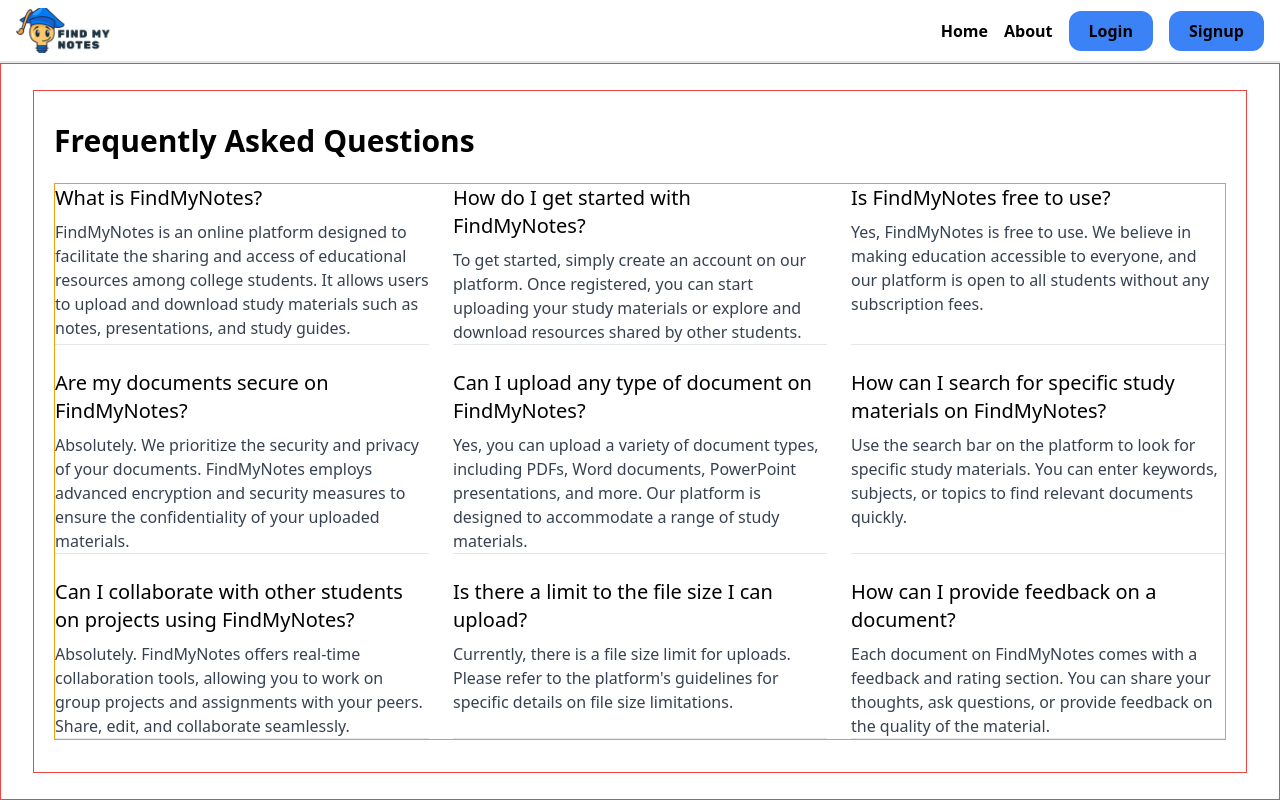
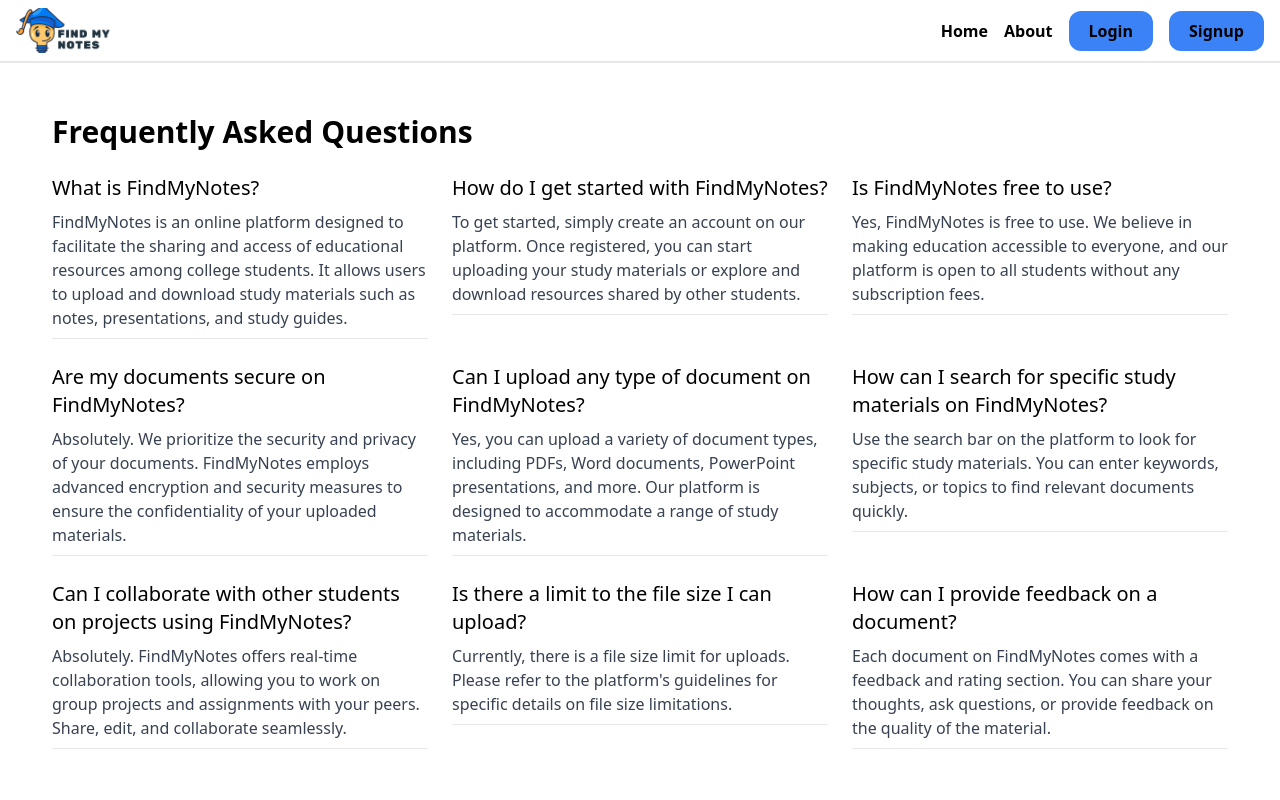
Before and after one commit to Yuvadi29/FindMyNotes, a React (Vite) app in the folder client/: page /faq in a window 1280 px wide. Built offline with nearby package versions, Linux system fonts and the light colour scheme.

Commit message:
removed borders

```diff
--- a/client/src/pages/FAQ.jsx
+++ b/client/src/pages/FAQ.jsx
@@ -55,16 +55,16 @@ const FAQ = () => {
   const [isFaqSectionActive, setIsFaqSectionActive] = useState(false);
 
   return (
-    <div className="grid h-auto place-content-center border border-red-500 p-8 xl:h-heightWithoutNavbar">
-      <div className="mx-auto max-w-[1400px] border border-red-500 px-5 py-8">
+    <div className="grid h-auto place-content-center p-8 xl:h-heightWithoutNavbar">
+      <div className="mx-auto max-w-[1400px] px-5 py-8">
         <h2 className="mb-6 text-3xl font-black">Frequently Asked Questions</h2>
-        <div className="grid grid-cols-1 gap-6 border border-amber-500 sm:grid-cols-2 lg:grid-cols-3">
+        <div className="grid grid-cols-1 gap-6 sm:grid-cols-2 lg:grid-cols-3">
           {faqs.map((faq, index) => (
-            <div key={index} className="border-b">
+            <div key={index} className="">
               <h3 className="mb-2 text-lg font-medium sm:text-xl">
                 {faq.question}
               </h3>
-              <p className="text-sm text-gray-700 sm:text-base ">
+              <p className="border-b pb-2 text-sm text-gray-700 sm:text-base">
                 {faq.answer}
               </p>
             </div>
```
